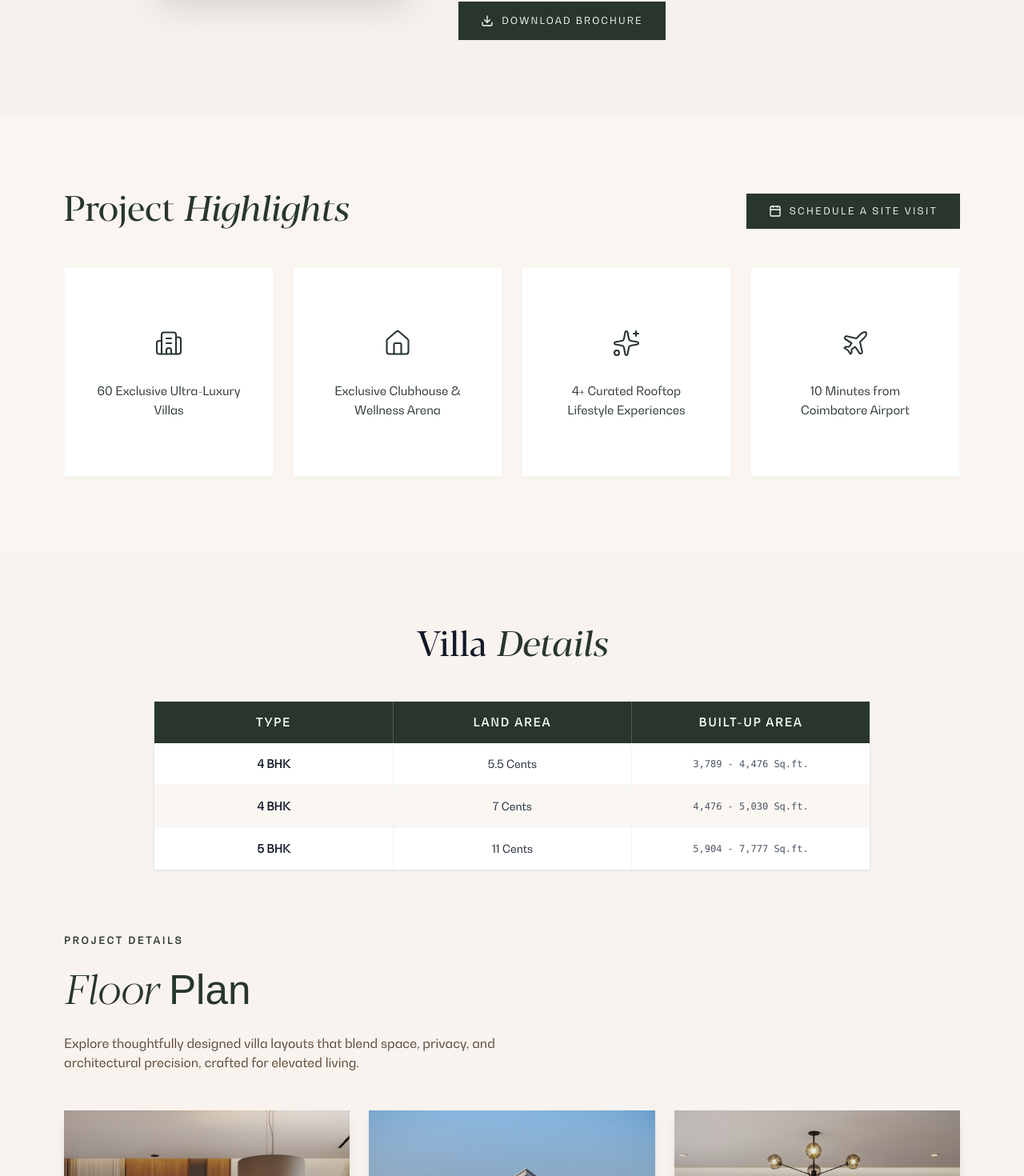
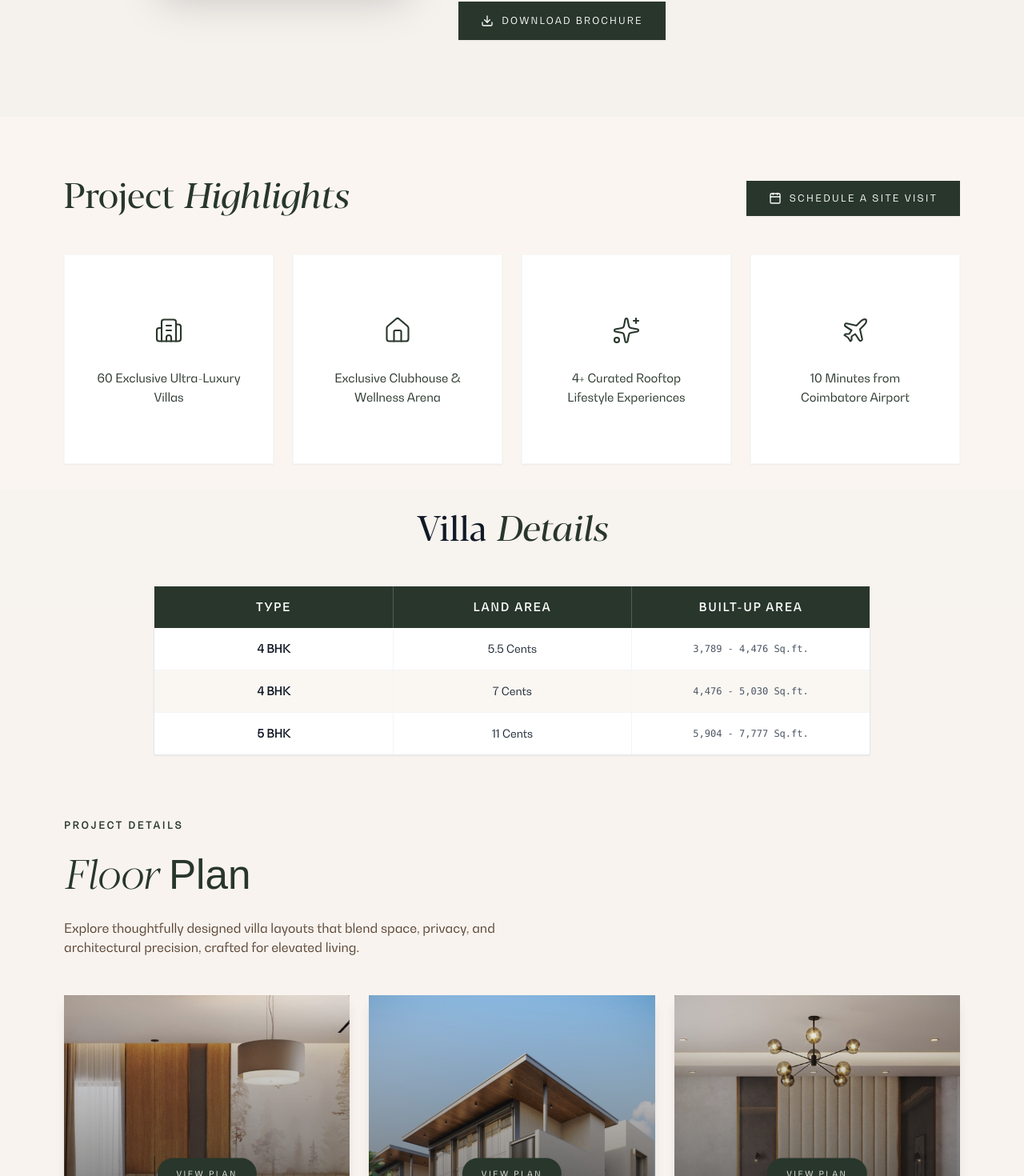
Before and after one commit to Britojaison/zenora_perfomace2, a Next.js app: page / in a window 1280 px wide. Shown: the part 1529-2999 px from the top of the page at 80% size. Built offline with nearby package versions, Linux system fonts and the light colour scheme; a web font is replaced by a local one.

Commit message:
style: adjust vertical padding in Highlights and Residences sections

```diff
--- a/src/components/sections/Highlights.tsx
+++ b/src/components/sections/Highlights.tsx
@@ -28,7 +28,7 @@ interface HighlightsProps {
 
 export default function Highlights({ onScheduleVisit }: HighlightsProps = {}) {
   return (
-    <section id="highlights" className="py-14 sm:py-20 lg:py-24 bg-[#faf5f0]">
+    <section id="highlights" className="py-14 sm:py-20 lg:pt-20 lg:pb-8 bg-[#faf5f0]">
       <div className="px-5 sm:px-8 md:px-12 lg:px-20 max-w-screen-xl mx-auto">
         {/* Section Header */}
         <div className="flex flex-col sm:flex-row sm:items-center justify-between gap-5 sm:gap-6 mb-8 sm:mb-12">
--- a/src/components/sections/Residences.tsx
+++ b/src/components/sections/Residences.tsx
@@ -94,7 +94,7 @@ export default function Residences({ onOpenPlan }: ResidencesProps = {}) {
   );
 
   return (
-    <section id="residences" ref={sectionRef} className="py-14 sm:py-20 lg:py-24 bg-[#faf5f0]/50">
+    <section id="residences" ref={sectionRef} className="py-14 sm:py-20 lg:pt-8 lg:pb-20 bg-[#faf5f0]/50">
       <div className="px-5 sm:px-8 md:px-12 lg:px-20 max-w-screen-xl mx-auto">
         {/* Pricing Table (Matches Reference Layout) */}
         <div className="pricing-table-anim mb-12 sm:mb-16 lg:mb-20">
```
